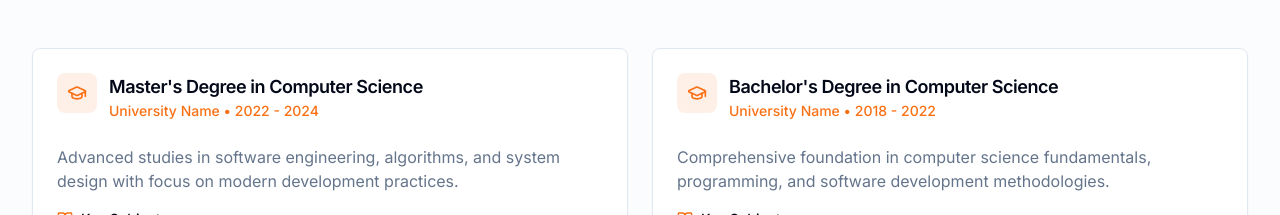
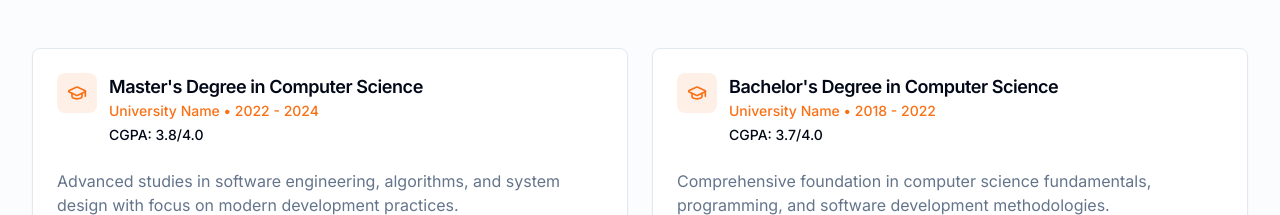
Before and after one commit to Atharva9281/atharvaportfolio, a React (Vite) app: page / in a window 1280 px wide. Shown: the part 1503-1718 px from the top of the page. Built offline with nearby package versions, Linux system fonts and the light colour scheme; a web font is replaced by a local one.

Commit message:
Add CGPA to education section.
Add a field for CGPA in the education section.

```diff
--- a/src/components/Education.tsx
+++ b/src/components/Education.tsx
@@ -6,6 +6,7 @@ interface EducationProps {
   degree: string;
   institution: string;
   period: string;
+  cgpa: string;
   description: string;
   subjects: string[];
 }
@@ -15,6 +16,7 @@ const education: EducationProps[] = [
     degree: "Master's Degree in Computer Science",
     institution: "University Name",
     period: "2022 - 2024",
+    cgpa: "3.8/4.0",
     description: "Advanced studies in software engineering, algorithms, and system design with focus on modern development practices.",
     subjects: ["Advanced Algorithms", "Software Architecture", "Machine Learning", "Database Systems", "Distributed Systems"]
   },
@@ -22,12 +24,13 @@ const education: EducationProps[] = [
     degree: "Bachelor's Degree in Computer Science",
     institution: "University Name",
     period: "2018 - 2022",
+    cgpa: "3.7/4.0",
     description: "Comprehensive foundation in computer science fundamentals, programming, and software development methodologies.",
     subjects: ["Data Structures", "Object-Oriented Programming", "Web Development", "Computer Networks", "Software Engineering"]
   }
 ];
 
-const EducationCard = ({ degree, institution, period, description, subjects }: EducationProps) => {
+const EducationCard = ({ degree, institution, period, cgpa, description, subjects }: EducationProps) => {
   return (
     <Card className="h-full hover:shadow-lg transition-all duration-300 hover:-translate-y-1">
       <CardHeader>
@@ -40,6 +43,9 @@ const EducationCard = ({ degree, institution, period, description, subjects }: E
             <CardDescription className="text-sm font-medium text-primary">
               {institution} • {period}
             </CardDescription>
+            <div className="text-sm font-medium text-foreground mt-1">
+              CGPA: {cgpa}
+            </div>
           </div>
         </div>
       </CardHeader>
```
